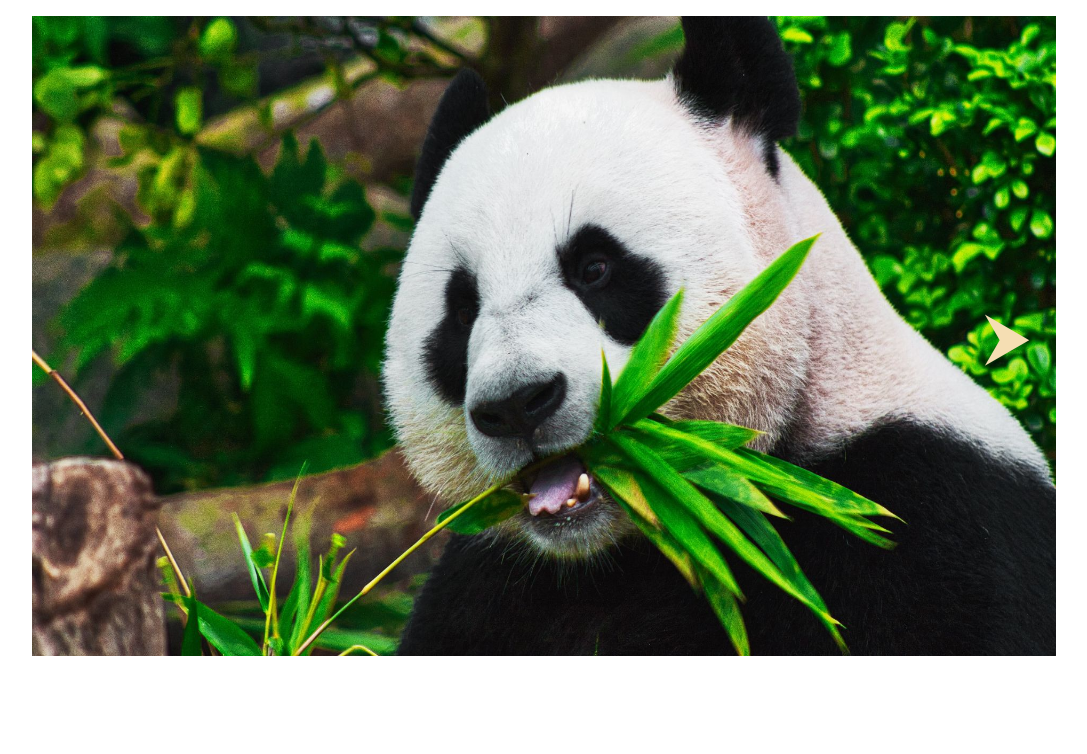
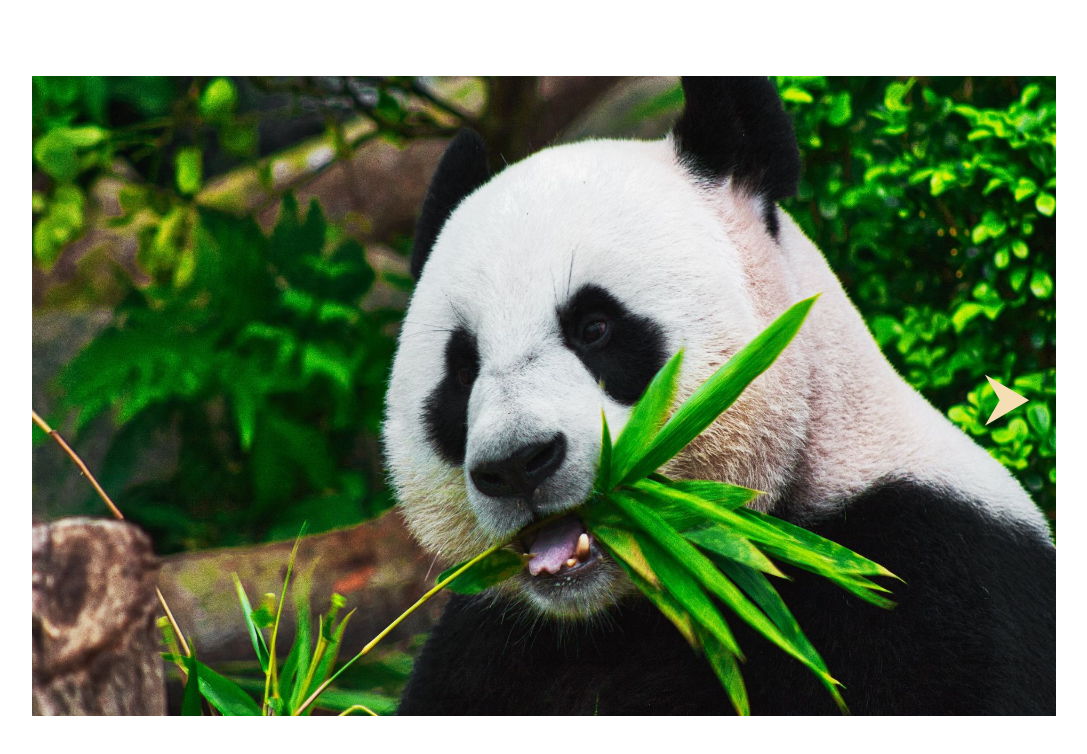
Before and after one commit to sau0409/carousel-poc, a plain HTML site: page index.html in a window 1280 px wide. Shown: the whole page, without its empty margins (96-1183 px from the left). Drawn offline with Linux system fonts and the light colour scheme; files whose address does not match are found by name.

Commit message:
added height

```diff
--- a/css/style.css
+++ b/css/style.css
@@ -9,7 +9,10 @@ body {
 }
 
 /* style for carousel images*/
+
+/* placing carousel in center*/
 .carousel {
+    height: 95vh;
     display: flex;
     justify-content: center;
     align-items: center;
```
